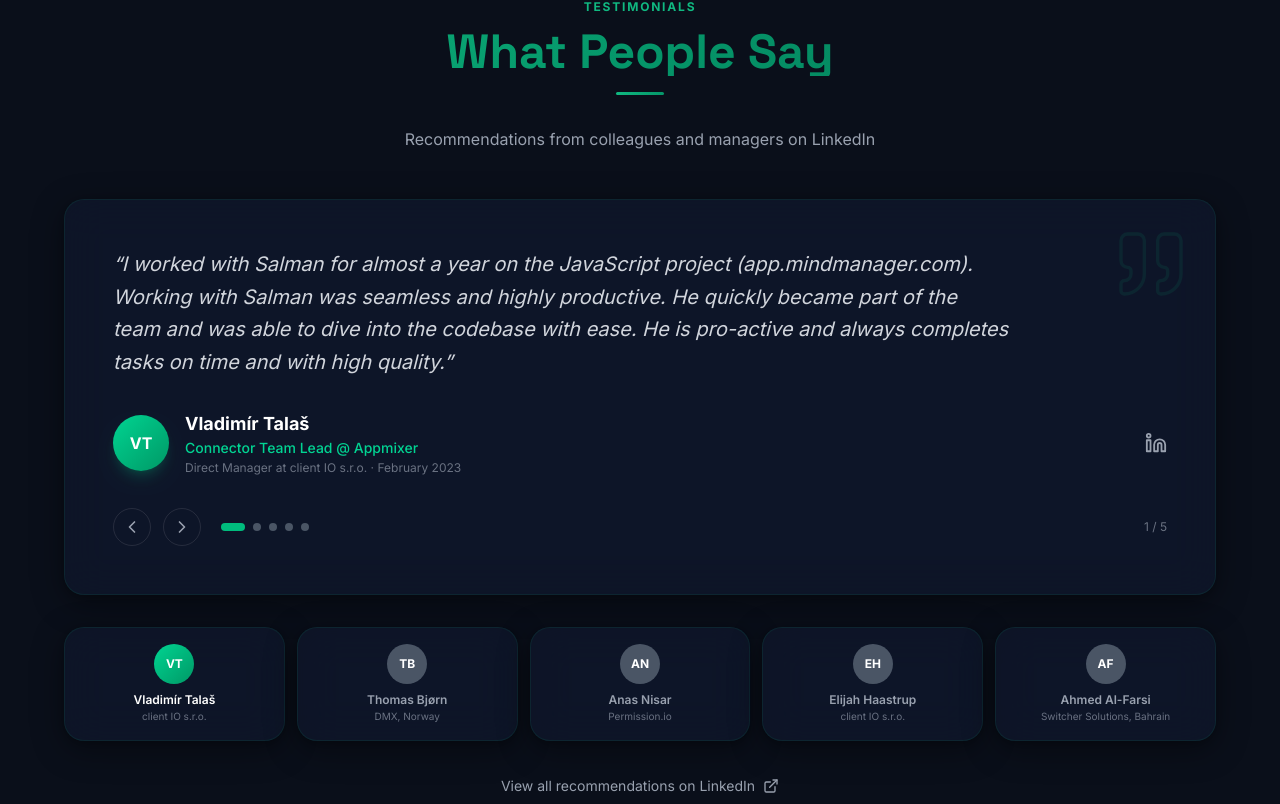
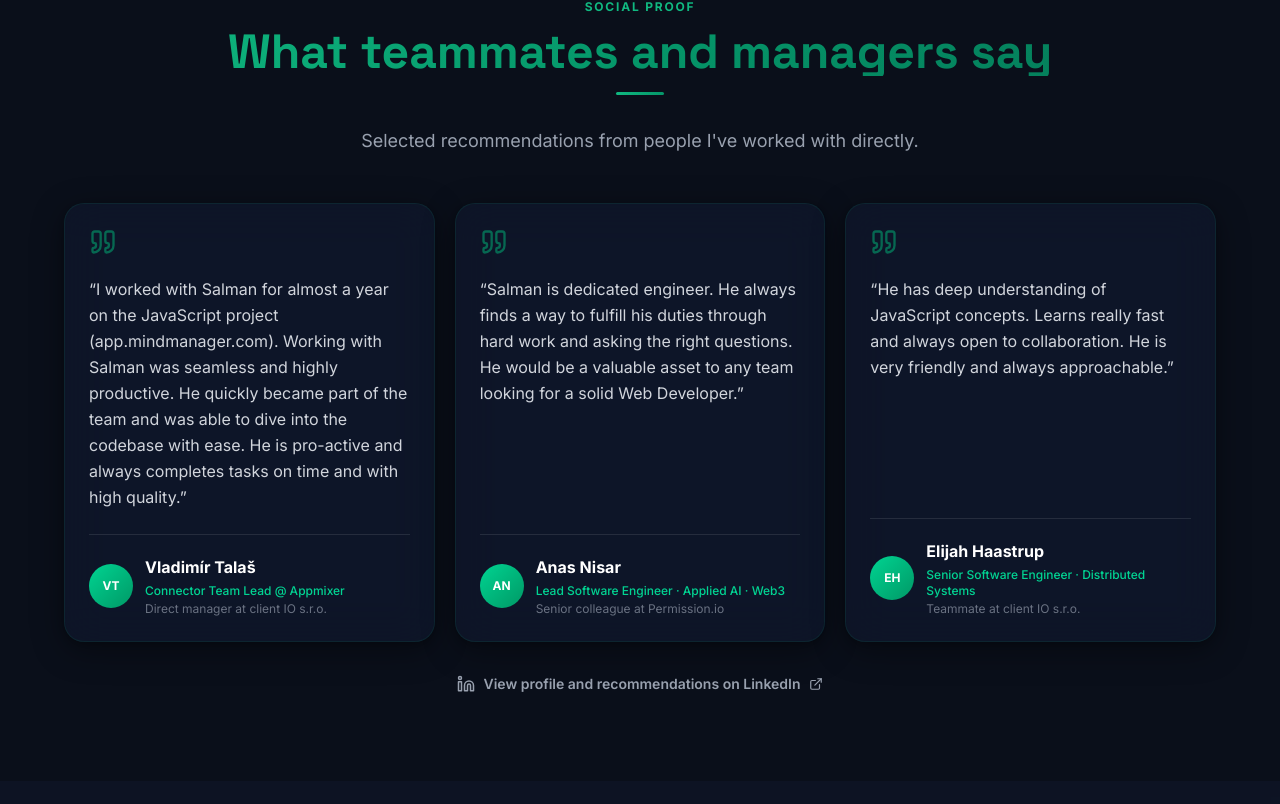
Before and after one commit to salman0butt/portfolio, a Next.js app: page / in a window 1280 px wide. Shown: the part 8856-9660 px from the top of the page. Built offline with nearby package versions, Linux system fonts and the light colour scheme.

Commit message:
refactor: simplify testimonials into focused social proof

```diff
--- a/components/Testimonials.tsx
+++ b/components/Testimonials.tsx
@@ -1,8 +1,7 @@
 'use client';
 
-import { useState } from 'react';
-import { motion, AnimatePresence } from 'framer-motion';
-import { Quote, ExternalLink, ChevronLeft, ChevronRight } from 'lucide-react';
+import { motion } from 'framer-motion';
+import { Quote, ExternalLink } from 'lucide-react';
 import { Linkedin } from './icons';
 
 const testimonials = [
@@ -10,234 +9,99 @@ const testimonials = [
     name: 'Vladimír Talaš',
     initials: 'VT',
     role: 'Connector Team Lead @ Appmixer',
-    relationship: 'Direct Manager at client IO s.r.o.',
-    date: 'February 2023',
+    relationship: 'Direct manager at client IO s.r.o.',
     quote:
       'I worked with Salman for almost a year on the JavaScript project (app.mindmanager.com). Working with Salman was seamless and highly productive. He quickly became part of the team and was able to dive into the codebase with ease. He is pro-active and always completes tasks on time and with high quality.',
-    linkedin: 'https://www.linkedin.com/in/salman0butt/',
-  },
-  {
-    name: 'Thomas Bjørn',
-    initials: 'TB',
-    role: 'CEO & Founder @ Digital MedieXpert (DMX)',
-    relationship: 'Director at DMX, Norway',
-    date: 'May 2021',
-    quote:
-      'Salman was one of the most reliable engineers we had in 3+ years of working together. He single-handedly delivered 50+ WordPress and WooCommerce websites for our European clients — e-commerce stores, real estate portals, classified platforms — all production-ready with payment gateways, SEO, and responsive design. Beyond WordPress, he built 5+ complex Laravel applications and a cross-platform React Native mobile app. He earned Employee of the Year 2020 because he consistently delivered on time, mentored junior developers, and handled everything from architecture to deployment.',
-    linkedin: 'https://www.linkedin.com/in/salman0butt/',
   },
   {
     name: 'Anas Nisar',
     initials: 'AN',
-    role: 'Lead Software Engineer | Applied AI | Web3',
+    role: 'Lead Software Engineer · Applied AI · Web3',
     relationship: 'Senior colleague at Permission.io',
-    date: 'October 2025',
     quote:
       'Salman is dedicated engineer. He always finds a way to fulfill his duties through hard work and asking the right questions. He would be a valuable asset to any team looking for a solid Web Developer.',
-    linkedin: 'https://www.linkedin.com/in/salman0butt/',
   },
   {
     name: 'Elijah Haastrup',
     initials: 'EH',
-    role: 'Senior Software Engineer | Distributed Systems | FinTech & Cloud',
+    role: 'Senior Software Engineer · Distributed Systems',
     relationship: 'Teammate at client IO s.r.o.',
-    date: 'February 2023',
     quote:
-      'He has deep understanding of JavaScript concepts. Learns really fast and always open to collaboration. He is very friendly and always approachable. Working with Salman on the MindManager project was a great experience — he picked up the complex Joint.js and Backbone.js codebase quickly, contributed meaningful features, and was always willing to help debug tricky rendering issues across the team.',
-    linkedin: 'https://www.linkedin.com/in/salman0butt/',
-  },
-  {
-    name: 'Ahmed Al-Farsi',
-    initials: 'AF',
-    role: 'Product Manager @ Switcher Solutions',
-    relationship: 'Product Manager at Switcher Solutions, Bahrain',
-    date: 'May 2022',
-    quote:
-      'Salman architected our entire multi-tenant SaaS ERP from the ground up using Laravel and Vue.js. He built a production-ready POS system with complex inventory management, payment integrations, and real-time features using Socket.IO. His deep understanding of PHP, Laravel, and database architecture was instrumental in scaling the platform across multiple business clients.',
-    linkedin: 'https://www.linkedin.com/in/salman0butt/',
+      'He has deep understanding of JavaScript concepts. Learns really fast and always open to collaboration. He is very friendly and always approachable.',
   },
 ];
 
 export default function Testimonials() {
-  const [active, setActive] = useState(0);
-
-  const prev = () => setActive((i) => (i === 0 ? testimonials.length - 1 : i - 1));
-  const next = () => setActive((i) => (i === testimonials.length - 1 ? 0 : i + 1));
-
-  const current = testimonials[active];
-
   return (
     <section id="testimonials" className="py-20 px-4">
       <div className="max-w-6xl mx-auto">
-        {/* Section Header */}
-        <motion.div
-          initial={{ opacity: 0, y: 40 }}
-          whileInView={{ opacity: 1, y: 0 }}
-          viewport={{ once: true }}
-          transition={{ duration: 0.6 }}
-          className="text-center mb-12"
-        >
-          <span className="section-label">TESTIMONIALS</span>
-          <h2 className="text-4xl md:text-5xl font-bold font-[family-name:var(--font-space-grotesk)] gradient-text mb-4">
-            What People Say
-          </h2>
-          <div className="section-divider mx-auto mb-4" />
-          <p className="text-base text-gray-600 dark:text-gray-400 max-w-2xl mx-auto">
-            Recommendations from colleagues and managers on LinkedIn
-          </p>
-        </motion.div>
-
-        {/* Featured Testimonial Carousel */}
         <motion.div
           initial={{ opacity: 0, y: 30 }}
           whileInView={{ opacity: 1, y: 0 }}
           viewport={{ once: true }}
-          transition={{ duration: 0.5 }}
-          className="glass rounded-2xl p-8 md:p-12 mb-8 relative overflow-hidden"
+          transition={{ duration: 0.55 }}
+          className="text-center mb-12"
         >
-          {/* Large decorative quote */}
-          <Quote
-            className="absolute top-6 right-6 text-emerald-500/10"
-            size={80}
-            strokeWidth={1}
-          />
+          <span className="section-label">SOCIAL PROOF</span>
+          <h2 className="text-4xl md:text-5xl font-bold font-[family-name:var(--font-space-grotesk)] gradient-text mb-4">
+            What teammates and managers say
+          </h2>
+          <div className="section-divider" />
+          <p className="text-base md:text-lg text-gray-600 dark:text-gray-400 max-w-2xl mx-auto">
+            Selected recommendations from people I&apos;ve worked with directly.
+          </p>
+        </motion.div>
 
-          <AnimatePresence mode="wait">
-            <motion.div
-              key={active}
-              initial={{ opacity: 0, x: 30 }}
-              animate={{ opacity: 1, x: 0 }}
-              exit={{ opacity: 0, x: -30 }}
-              transition={{ duration: 0.3 }}
+        <div className="grid grid-cols-1 lg:grid-cols-3 gap-5">
+          {testimonials.map((testimonial, index) => (
+            <motion.article
+              key={testimonial.name}
+              initial={{ opacity: 0, y: 24 }}
+              whileInView={{ opacity: 1, y: 0 }}
+              viewport={{ once: true }}
+              transition={{ duration: 0.42, delay: index * 0.06 }}
+              className="glass rounded-2xl p-6 flex flex-col"
             >
-              {/* Quote */}
-              <p className="text-lg md:text-xl text-gray-700 dark:text-gray-300 italic leading-relaxed mb-8 max-w-4xl relative z-10">
-                &ldquo;{current.quote}&rdquo;
-              </p>
+              <Quote size={28} className="text-emerald-500/50 mb-5" />
+              <blockquote className="text-sm md:text-base leading-relaxed text-gray-700 dark:text-gray-300 mb-6 flex-1">
+                &ldquo;{testimonial.quote}&rdquo;
+              </blockquote>
 
-              {/* Author */}
-              <div className="flex items-center gap-4">
-                <div className="w-14 h-14 rounded-full bg-gradient-to-br from-emerald-400 to-emerald-600 flex items-center justify-center text-white font-bold text-base shrink-0 shadow-lg shadow-emerald-500/20">
-                  {current.initials}
+              <div className="pt-5 border-t border-gray-200 dark:border-white/10 flex items-center gap-3">
+                <div className="w-11 h-11 rounded-full bg-gradient-to-br from-emerald-400 to-emerald-600 flex items-center justify-center text-white font-bold text-xs shrink-0">
+                  {testimonial.initials}
                 </div>
-                <div className="flex-1 min-w-0">
-                  <h4 className="text-lg font-bold text-gray-900 dark:text-white">
-                    {current.name}
-                  </h4>
-                  <p className="text-sm text-emerald-600 dark:text-emerald-400 font-medium">
-                    {current.role}
+                <div className="min-w-0">
+                  <h3 className="font-bold text-gray-900 dark:text-white">
+                    {testimonial.name}
+                  </h3>
+                  <p className="text-xs text-emerald-600 dark:text-emerald-400 font-medium mt-0.5">
+                    {testimonial.role}
                   </p>
                   <p className="text-xs text-gray-500 dark:text-gray-500 mt-0.5">
-                    {current.relationship} &middot; {current.date}
+                    {testimonial.relationship}
                   </p>
                 </div>
-                <a
-                  href={current.linkedin}
-                  target="_blank"
-                  rel="noopener noreferrer"
-                  className="text-gray-400 hover:text-blue-600 dark:hover:text-blue-400 transition-colors shrink-0"
-                  aria-label={`${current.name} LinkedIn`}
-                >
-                  <Linkedin size={22} />
-                </a>
               </div>
-            </motion.div>
-          </AnimatePresence>
+            </motion.article>
+          ))}
+        </div>
 
-          {/* Navigation arrows */}
-          <div className="flex items-center gap-3 mt-8">
-            <button
-              onClick={prev}
-              className="p-2 rounded-full border border-gray-200 dark:border-white/10 text-gray-500 dark:text-gray-400 hover:border-emerald-500 hover:text-emerald-500 transition-colors"
-              aria-label="Previous testimonial"
-            >
-              <ChevronLeft size={20} />
-            </button>
-            <button
-              onClick={next}
-              className="p-2 rounded-full border border-gray-200 dark:border-white/10 text-gray-500 dark:text-gray-400 hover:border-emerald-500 hover:text-emerald-500 transition-colors"
-              aria-label="Next testimonial"
-            >
-              <ChevronRight size={20} />
-            </button>
-
-            {/* Dots */}
-            <div className="flex gap-2 ml-2">
-              {testimonials.map((_, i) => (
-                <button
-                  key={i}
-                  onClick={() => setActive(i)}
-                  className={`w-2 h-2 rounded-full transition-all duration-300 ${
-                    i === active
-                      ? 'bg-emerald-500 w-6'
-                      : 'bg-gray-300 dark:bg-gray-600 hover:bg-gray-400 dark:hover:bg-gray-500'
-                  }`}
-                  aria-label={`Go to testimonial ${i + 1}`}
-                />
-              ))}
-            </div>
-
-            <span className="ml-auto text-xs text-gray-400 dark:text-gray-500">
-              {active + 1} / {testimonials.length}
-            </span>
-          </div>
-        </motion.div>
-
-        {/* Mini cards row */}
         <motion.div
-          initial={{ opacity: 0, y: 20 }}
+          initial={{ opacity: 0, y: 18 }}
           whileInView={{ opacity: 1, y: 0 }}
           viewport={{ once: true }}
-          transition={{ duration: 0.5, delay: 0.2 }}
-          className="grid grid-cols-2 md:grid-cols-5 gap-3 mb-8"
-        >
-          {testimonials.map((t, i) => (
-            <button
-              key={t.name}
-              onClick={() => setActive(i)}
-              className={`glass rounded-xl p-4 text-center transition-all duration-300 cursor-pointer ${
-                i === active
-                  ? 'border-emerald-500 shadow-lg shadow-emerald-500/10'
-                  : 'hover:border-gray-300 dark:hover:border-white/20'
-              }`}
-            >
-              <div className={`w-10 h-10 rounded-full mx-auto mb-2 flex items-center justify-center text-white font-bold text-xs shrink-0 ${
-                i === active
-                  ? 'bg-gradient-to-br from-emerald-400 to-emerald-600'
-                  : 'bg-gray-300 dark:bg-gray-600'
-              }`}>
-                {t.initials}
-              </div>
-              <p className={`text-xs font-semibold truncate ${
-                i === active
-                  ? 'text-gray-900 dark:text-white'
-                  : 'text-gray-500 dark:text-gray-400'
-              }`}>
-                {t.name}
-              </p>
-              <p className="text-[10px] text-gray-400 dark:text-gray-500 truncate">
-                {t.relationship.split(' at ')[1] || t.relationship}
-              </p>
-            </button>
-          ))}
-        </motion.div>
-
-        {/* LinkedIn Banner */}
-        <motion.div
-          initial={{ opacity: 0, y: 20 }}
-          whileInView={{ opacity: 1, y: 0 }}
-          viewport={{ once: true }}
-          transition={{ duration: 0.5, delay: 0.3 }}
-          className="text-center"
+          className="text-center mt-8"
         >
           <a
             href="https://www.linkedin.com/in/salman0butt/"
             target="_blank"
             rel="noopener noreferrer"
-            className="inline-flex items-center gap-2 text-sm text-gray-600 dark:text-gray-400 hover:text-emerald-500 dark:hover:text-emerald-400 transition-colors"
+            className="inline-flex items-center gap-2 text-sm font-semibold text-gray-600 dark:text-gray-400 hover:text-emerald-500 transition-colors"
           >
-            View all recommendations on LinkedIn
-            <ExternalLink size={16} />
+            <Linkedin size={18} />
+            View profile and recommendations on LinkedIn
+            <ExternalLink size={14} />
           </a>
         </motion.div>
       </div>
```
